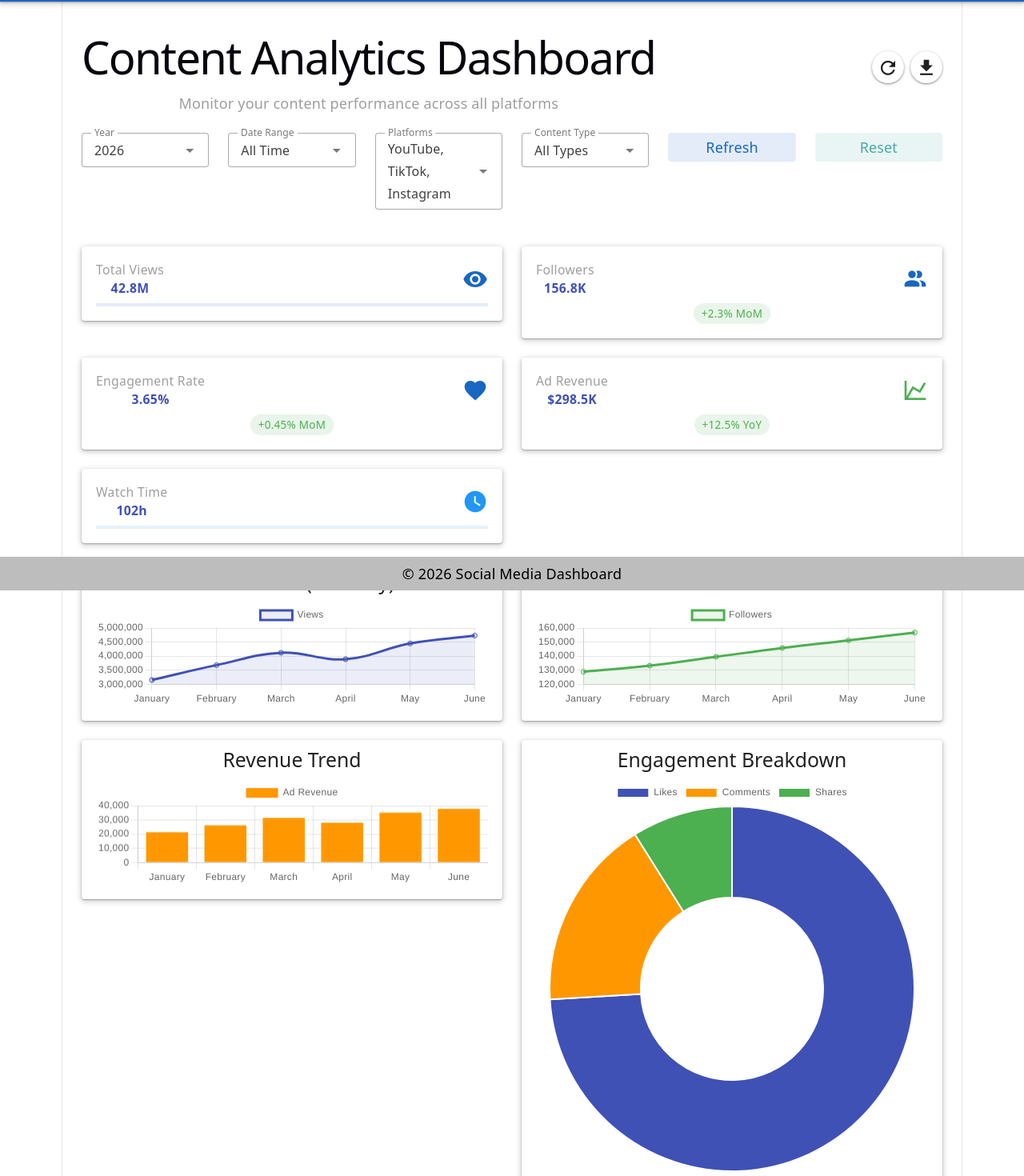
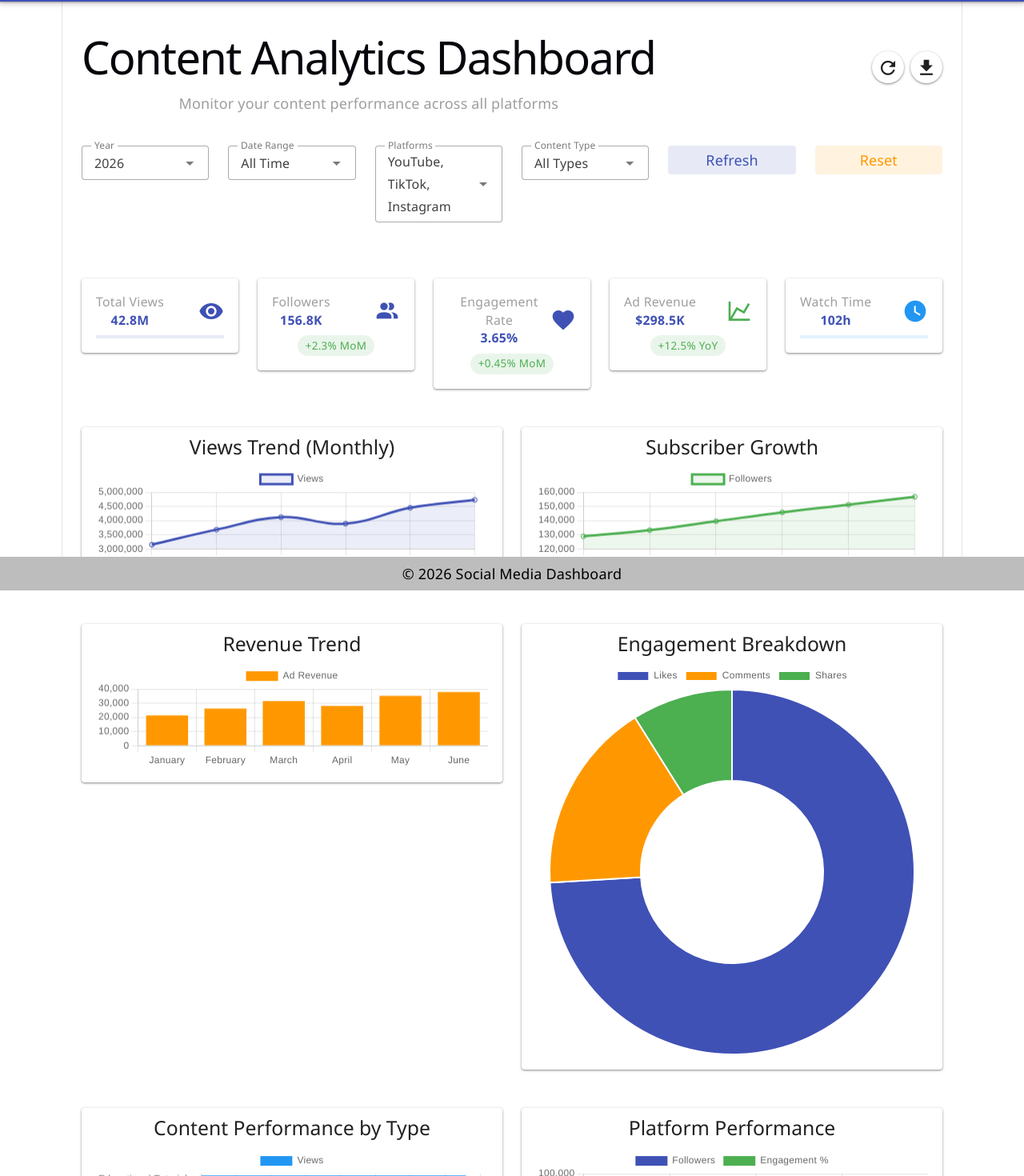
Before and after one commit to lauren-san/case-study-P301, a Vue app: page / in a window 1280 px wide. Shown: the part 62-1532 px from the top of the page at 80% size. Built offline with nearby package versions, Linux system fonts and the light colour scheme.

Commit message:
Reduce shadows and change font

```diff
--- a/src/main.ts
+++ b/src/main.ts
@@ -25,7 +25,18 @@ const vuetify = createVuetify({
   components,
   directives,
   theme: {
-    defaultTheme: 'light'
+    defaultTheme: 'light',
+    themes: {
+      light: {
+        colors: {
+          primary: '#3f51b5',
+          secondary: '#FF9800',
+          success: '#4CAF50',
+          warning: '#FFC107',
+          error: '#F44336'
+        }
+      }
+    }
   }
 })
 
--- a/src/style.css
+++ b/src/style.css
@@ -8,9 +8,7 @@
   --accent-bg: rgba(170, 59, 255, 0.1);
   --accent-border: rgba(170, 59, 255, 0.5);
   --social-bg: rgba(244, 243, 236, 0.5);
-  --shadow:
-    rgba(0, 0, 0, 0.1) 0 10px 15px -3px, rgba(0, 0, 0, 0.05) 0 4px 6px -2px;
-
+  --shadow: rgba(0, 0, 0, 0.1) 0 10px 15px -3px, rgba(0, 0, 0, 0.05) 0 4px 6px -2px;
   --sans: system-ui, 'Segoe UI', Roboto, sans-serif;
   --heading: system-ui, 'Segoe UI', Roboto, sans-serif;
   --mono: ui-monospace, Consolas, monospace;
@@ -24,10 +22,17 @@
   text-rendering: optimizeLegibility;
   -webkit-font-smoothing: antialiased;
   -moz-osx-font-smoothing: grayscale;
+}
 
-  @media (max-width: 1024px) {
-    font-size: 16px;
-  }
+* {
+  font-family: 'Segoe UI', Tahoma, Geneva, Verdana, sans-serif;
+}
+
+html, body, #app {
+  height: 100%;
+  width: 100%;
+  margin: 0;
+  padding: 0;
 }
 
 @media (prefers-color-scheme: dark) {
--- a/src/views/Home.vue
+++ b/src/views/Home.vue
@@ -1,12 +1,12 @@
 <template>
-  <v-container fluid class="pa-6">
+  <v-container fluid class="pa-6" style="display: flex; flex-direction: column; height: 100%;">
     <!-- Header Section -->
-    <v-row class="mb-6">
+    <v-row class="mb-4">
       <v-col cols="12">
         <div class="d-flex align-center justify-space-between">
           <div>
-            <h1 class="text-h4 font-weight-bold">Content Analytics Dashboard</h1>
-            <p class="text-subtitle2 text-grey mt-1">Monitor your content performance across all platforms</p>
+            <h1 class="text-h6 font-weight-bold">Content Analytics Dashboard</h1>
+            <p class="text-caption text-grey mt-1">Monitor your content performance across all platforms</p>
           </div>
           <div class="d-flex gap-2">
             <v-btn @click="refreshData" icon size="small">
@@ -78,9 +78,9 @@
     </v-row>
 
     <!-- KPI Cards Row -->
-    <v-row class="mb-6">
-      <v-col cols="12" sm="6" md="2.4">
-        <v-card elevation="2">
+    <v-row class="mb-6" style="flex-wrap: nowrap;">
+      <v-col cols="12" sm="6" md="2.4" style="flex: 1; min-width: 0;">
+        <v-card elevation="1">
           <v-card-text>
             <div class="d-flex align-center justify-space-between">
               <div>
@@ -94,8 +94,8 @@
         </v-card>
       </v-col>
 
-      <v-col cols="12" sm="6" md="2.4">
-        <v-card elevation="2">
+      <v-col cols="12" sm="6" md="2.4" style="flex: 1; min-width: 0;">
+        <v-card elevation="1">
           <v-card-text>
             <div class="d-flex align-center justify-space-between">
               <div>
@@ -109,8 +109,8 @@
         </v-card>
       </v-col>
 
-      <v-col cols="12" sm="6" md="2.4">
-        <v-card elevation="2">
+      <v-col cols="12" sm="6" md="2.4" style="flex: 1; min-width: 0;">
+        <v-card elevation="1">
           <v-card-text>
             <div class="d-flex align-center justify-space-between">
               <div>
@@ -124,8 +124,8 @@
         </v-card>
       </v-col>
 
-      <v-col cols="12" sm="6" md="2.4">
-        <v-card elevation="2">
+      <v-col cols="12" sm="6" md="2.4" style="flex: 1; min-width: 0;">
+        <v-card elevation="1">
           <v-card-text>
             <div class="d-flex align-center justify-space-between">
               <div>
@@ -139,8 +139,8 @@
         </v-card>
       </v-col>
 
-      <v-col cols="12" sm="6" md="2.4">
-        <v-card elevation="2">
+      <v-col cols="12" sm="6" md="2.4" style="flex: 1; min-width: 0;">
+        <v-card elevation="1">
           <v-card-text>
             <div class="d-flex align-center justify-space-between">
               <div>
@@ -158,7 +158,7 @@
     <!-- Charts Row 1 -->
     <v-row class="mb-6">
       <v-col cols="12" md="6">
-        <v-card elevation="2">
+        <v-card elevation="1">
           <v-card-title>Views Trend (Monthly)</v-card-title>
           <v-card-text>
             <canvas id="viewsChart" height="80"></canvas>
@@ -167,7 +167,7 @@
       </v-col>
 
       <v-col cols="12" md="6">
-        <v-card elevation="2">
+        <v-card elevation="1">
           <v-card-title>Subscriber Growth</v-card-title>
           <v-card-text>
             <canvas id="subscriberChart" height="80"></canvas>
@@ -179,7 +179,7 @@
     <!-- Charts Row 2 -->
     <v-row class="mb-6">
       <v-col cols="12" md="6">
-        <v-card elevation="2">
+        <v-card elevation="1">
           <v-card-title>Revenue Trend</v-card-title>
           <v-card-text>
             <canvas id="revenueChart" height="80"></canvas>
@@ -188,7 +188,7 @@
       </v-col>
 
       <v-col cols="12" md="6">
-        <v-card elevation="2">
+        <v-card elevation="1">
           <v-card-title>Engagement Breakdown</v-card-title>
           <v-card-text>
             <canvas id="engagementChart" height="80"></canvas>
@@ -200,7 +200,7 @@
     <!-- Charts Row 3 -->
     <v-row class="mb-6">
       <v-col cols="12" md="6">
-        <v-card elevation="2">
+        <v-card elevation="1">
           <v-card-title>Content Performance by Type</v-card-title>
           <v-card-text>
             <canvas id="contentTypeChart" height="80"></canvas>
@@ -209,7 +209,7 @@
       </v-col>
 
       <v-col cols="12" md="6">
-        <v-card elevation="2">
+        <v-card elevation="1">
           <v-card-title>Platform Performance</v-card-title>
           <v-card-text>
             <canvas id="platformChart" height="80"></canvas>
@@ -221,7 +221,7 @@
     <!-- Top Content Table -->
     <v-row class="mb-6">
       <v-col cols="12">
-        <v-card elevation="2">
+        <v-card elevation="1">
           <v-card-title>Top 10 Performing Content</v-card-title>
           <v-data-table
             :headers="topContentHeaders"
```
Also changed, not shown: 8 other files (tests, documents, lock files or other folders).
